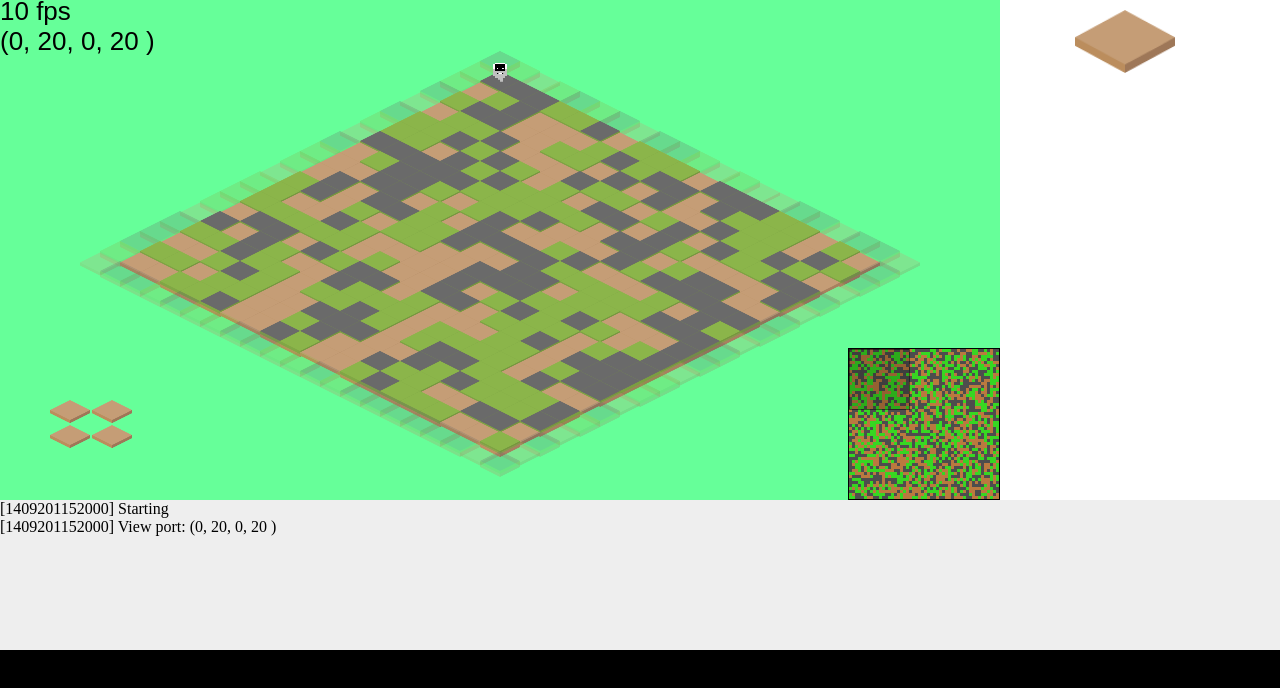
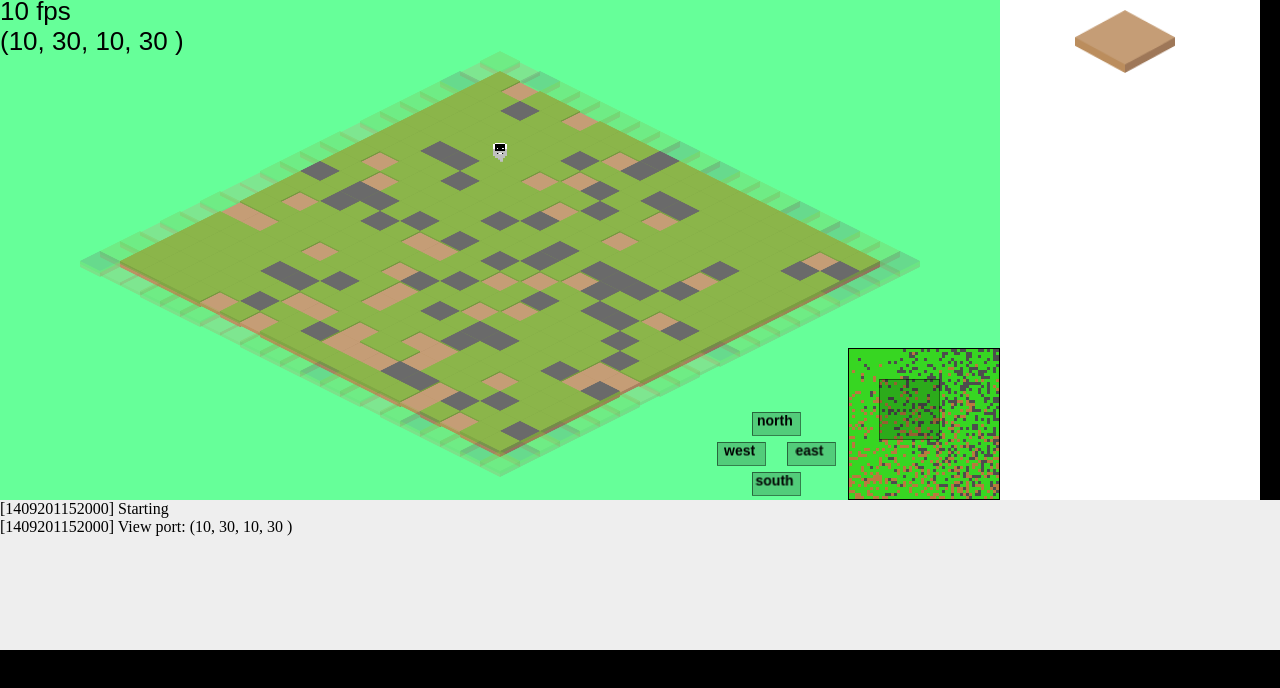
Before and after one commit to robertwaltham/isometric-generator, a plain HTML site: page generator.html in a window 1280 px wide. Shown: the top 688 px of the page. Drawn offline with Linux system fonts and the light colour scheme; animation ran at ten frames a second.

Commit message:
refactored some UI functions

```diff
--- a/generator.js
+++ b/generator.js
@@ -33,6 +33,7 @@ var Generator = {
     },
     textures:[],
     tiles:[],
+    uiParent:null,
     tileParent:null,
     actorParent:null,
     sprites:[],
@@ -91,6 +92,13 @@ var Generator = {
         this.stage = new PIXI.Stage(0x66FF99, true);
         this.stage.interactive = true;
 
+        //ui parents
+        this.uiParent = new PIXI.DisplayObjectContainer();
+        this.uiParent.width = this.options.canvas_width;
+        this.uiParent.height = this.options.canvas_height;
+        this.uiParent.interactive = true;
+        this.stage.addChild(this.uiParent);
+
         //tile parents
         this.tileParent = new PIXI.DisplayObjectContainer();
         this.tileParent.width = this.options.canvas_width;
@@ -109,7 +117,7 @@ var Generator = {
         var actor_sprite = new PIXI.Sprite(this.textures['actor']);
         actor_sprite.anchor = new PIXI.Point(this.options.sprite_anchor, 1);
         actor_sprite.scale = new PIXI.Point(0.08, 0.08);
-        this.actors.push(new Actor(1, 1, actor_sprite));
+        this.actors.push(new Actor(15, 15, actor_sprite));
         this.actorParent.addChild(actor_sprite);
 
         //tiles
@@ -122,40 +130,9 @@ var Generator = {
         this.text.viewport = new PIXI.Text("", {font:"26px Arial", fill:"black"});
         this.text.viewport.position.y = 30;
 
-        //controls
-        this.controls['north'] = new PIXI.Sprite(this.textures.dirt);
-        this.controls['north'].shift = {x:0, y:-1};
-        this.controls['north'].x = 92;
-        this.controls['north'].y = 400;
-
-        this.controls['west'] = new PIXI.Sprite(this.textures.dirt);
-        this.controls['west'].shift = {x:-1, y:0};
-        this.controls['west'].x = 50;
-        this.controls['west'].y = 400;
-
-        this.controls['east'] = new PIXI.Sprite(this.textures.dirt);
-        this.controls['east'].shift = {x:1, y:0};
-        this.controls['east'].x = 92;
-        this.controls['east'].y = 425;
-
-        this.controls['south'] = new PIXI.Sprite(this.textures.dirt);
-        this.controls['south'].shift = {x:0, y:1};
-        this.controls['south'].x = 50;
-        this.controls['south'].y = 425;
-
-        for(var ctrl in this.controls){
-            this.controls[ctrl].interactive = true;
-            this.controls[ctrl].name = ctrl;
-            this.controls[ctrl].scale = new PIXI.Point(0.4, 0.4);
-            this.controls[ctrl].mousedown = this.controls[ctrl].touchstart =  function(data){
-                Generator.lib.shiftView(this.shift.x, this.shift.y);
-
-                this.alpha = 0.75;
-            };
-            this.controls[ctrl].mouseup = this.controls[ctrl].touchend = this.controls[ctrl].touchendoutside =  this.controls[ctrl].mouseout = function(data){
-                this.alpha = 1;
-            };
-        }
+//        var toggle_button = Generator.ui.makeGraphicsControl('Test', function(){Generator.lib.logMessage('clicked')}, new PIXI.Rectangle(0, 0, 200, 50));
+//        toggle_button.position = new PIXI.Point(775, 0);
+//        this.stage.addChild(toggle_button);
 
         //configure minimap
         this.minimap = new PIXI.Graphics();
@@ -214,6 +191,7 @@ var Generator = {
             this.stage.addChild(this.text[text_label]);
         }
 
+        this.controls = this.ui.makeMiniMapControls();
         for(var control in this.controls){
             this.stage.addChild(this.controls[control]);
         }
@@ -227,7 +205,7 @@ var Generator = {
 
         this.time = Date.now();
 
-        this.lib.shiftView(0,0);
+        this.lib.shiftView(-10,-10);
 
         // set up renderer
         requestAnimFrame(this.lib.animate);
@@ -239,6 +217,74 @@ var Generator = {
             this.texture_def = texture_def;
             this.x = x;
             this.y = y;
+        }
+    },
+    ui:{
+        makeGraphicsControl:function(label, action, rect, font){
+            if(font == undefined){
+                font = { font: "bold 20px Arial" };
+            }
+
+            var control = new PIXI.Graphics();
+            control.bounds = rect;
+            control.interactive = true;
+            control.mousedown = control.touchend = function(data){
+                action(data);
+                control.alpha = 0.5;
+            };
+            control.mouseup = control.mouseout = control.touchend = control.touchendoutside = function(){
+                control.alpha = 1.0;
+            };
+
+            control.lineStyle(1, 0x000000, 0.5);
+            control.beginFill(0x000000, 0.2);
+            control.drawRect(2, 2, rect.width -2, rect.height-2);
+            control.endFill();
+
+            control.buttonMode = true;
+            control.hitArea = rect;
+
+            var text = new PIXI.Text(label, font);
+            control.addChild(text);
+            text.position = new PIXI.Point(
+                (rect.width - text.width) / 2,
+                (rect.height - text.height) / 2
+            );
+            control.text = text;
+            return control;
+        },
+        makeMiniMapControls:function(){
+            //controls
+            var control_bounds = new PIXI.Rectangle(0,0,50,25);
+            var font = { font: "bold 14px Arial" };
+            var controls = [];
+            controls['north'] = Generator.ui.makeGraphicsControl('north',
+                function(data){
+                    Generator.lib.shiftView(0, 1);
+                },
+                control_bounds, font);
+            controls['north'].x = 750;
+            controls['north'].y = 410;
+
+            controls['west'] = Generator.ui.makeGraphicsControl('west',  function(data){
+                Generator.lib.shiftView(1, 0);
+            }, control_bounds, font);
+            controls['west'].x = 715;
+            controls['west'].y = 440;
+
+            controls['east'] = Generator.ui.makeGraphicsControl('east',  function(data){
+                Generator.lib.shiftView(-1, 0);
+            },  control_bounds, font);
+            controls['east'].x = 785;
+            controls['east'].y = 440;
+
+            controls['south'] = Generator.ui.makeGraphicsControl('south',  function(data){
+                Generator.lib.shiftView(0, -1);
+            },  control_bounds, font);
+            controls['south'].x = 750;
+            controls['south'].y = 470;
+
+            return controls;
         }
     },
     lib:{
@@ -299,7 +345,22 @@ var Generator = {
             for(var x = 0; x < options.tile_count_x; x++){
                 var col = [];
                 for (var y = 0; y < options.tile_count_y; y++){
-                    var index = Math.floor(Math.random() * 3);
+                    var weight_y = y / options.tile_count_y;
+                    var weight_x = x / options.tile_count_x;
+
+                    var grass_weight = 2;
+
+                    var total = grass_weight + weight_y + weight_x;
+                    var index;
+                    var rnd = Math.random() * total;
+                    if(rnd < grass_weight){
+                        index = 1;
+                    }else if(rnd < grass_weight + weight_y){
+                        index = 0;
+                    }else{
+                        index = 2;
+                    }
+
                     var tile = new Generator.obj.Tile(options, Generator.options.texture_index[index], x, y);
                     col[y] = tile;
                     stage.addChild(tile.sprite);
--- a/style.css
+++ b/style.css
@@ -9,7 +9,7 @@ body {
     float:left;
 }
 #sidebar{
-    width:280px;
+    width:260px;
     height:500px;
     background-color: #ffffff;
     float:left;
```
